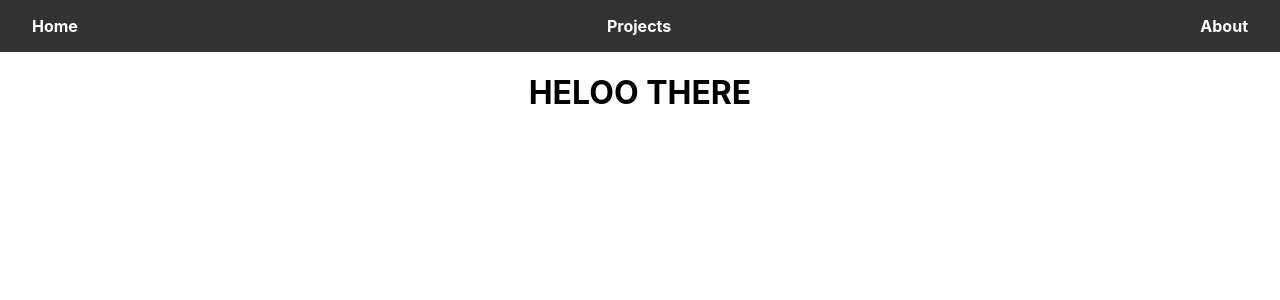
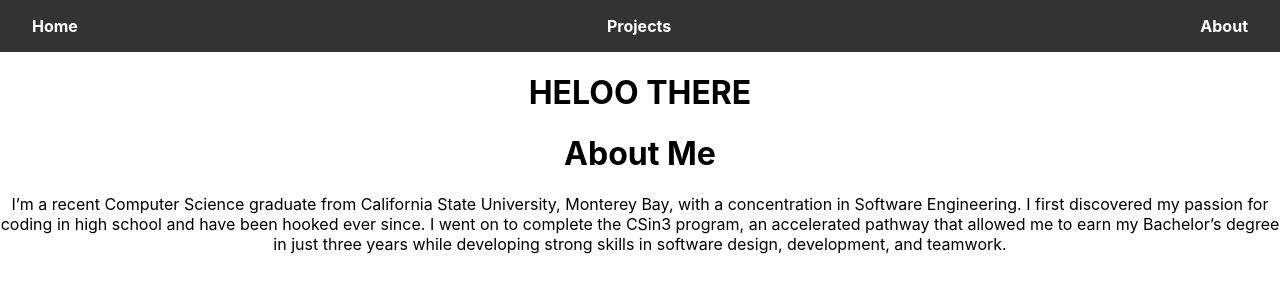
Before and after one commit to FranciscoCamach0/FranciscoCamach0.github.io, a React (Create React App) app in the folder folio/: page /about in a window 1280 px wide. Shown: the top 300 px of the page. Built offline with nearby package versions, Linux system fonts and the light colour scheme.

Commit message:
Update About.js

```diff
--- a/folio/src/pages/About.js
+++ b/folio/src/pages/About.js
@@ -3,7 +3,11 @@ import React from 'react';
 function About() {
     return (
         <div>
+            <h1>About Me</h1>
+            <p>
+            I’m a recent Computer Science graduate from California State University, Monterey Bay, with a concentration in Software Engineering. I first discovered my passion for coding in high school and have been hooked ever since. I went on to complete the CSin3 program, an accelerated pathway that allowed me to earn my Bachelor’s degree in just three years while developing strong skills in software design, development, and teamwork.
 
+            </p>
         </div>
     );
 }
```
